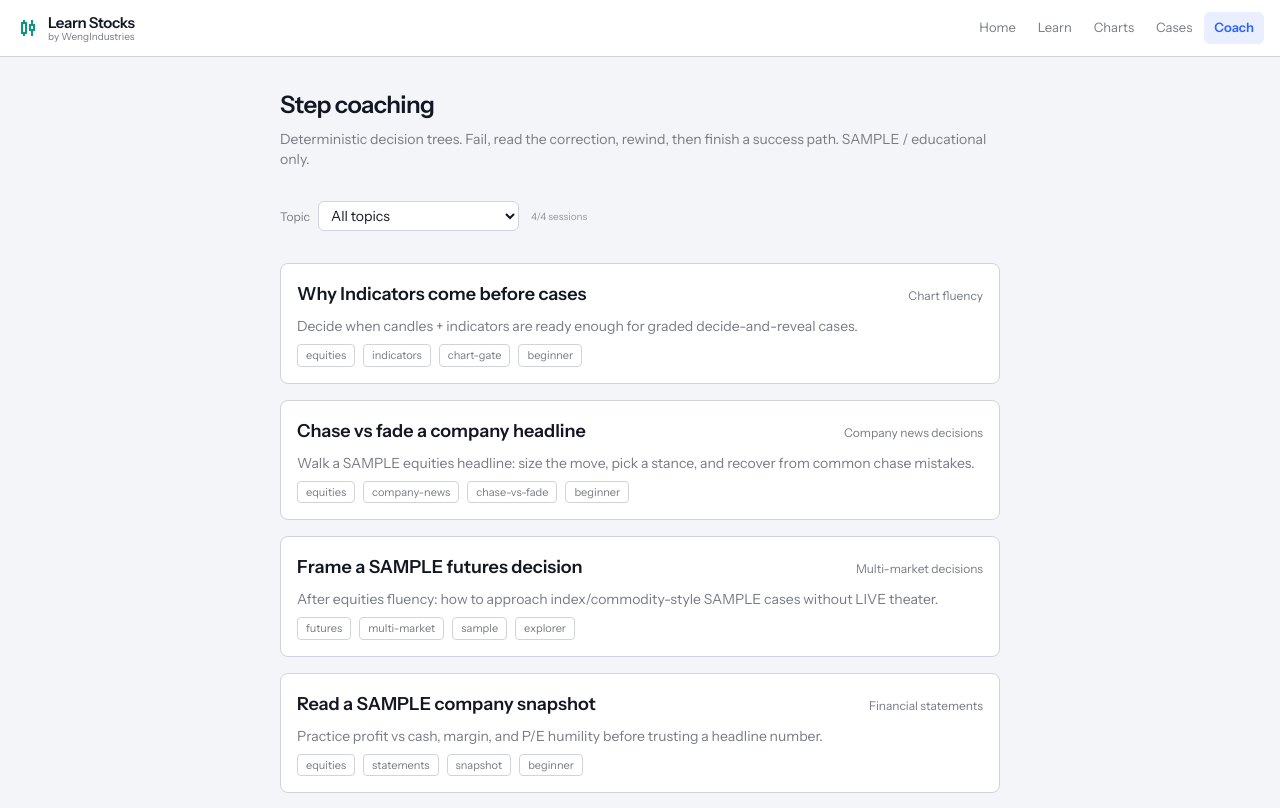
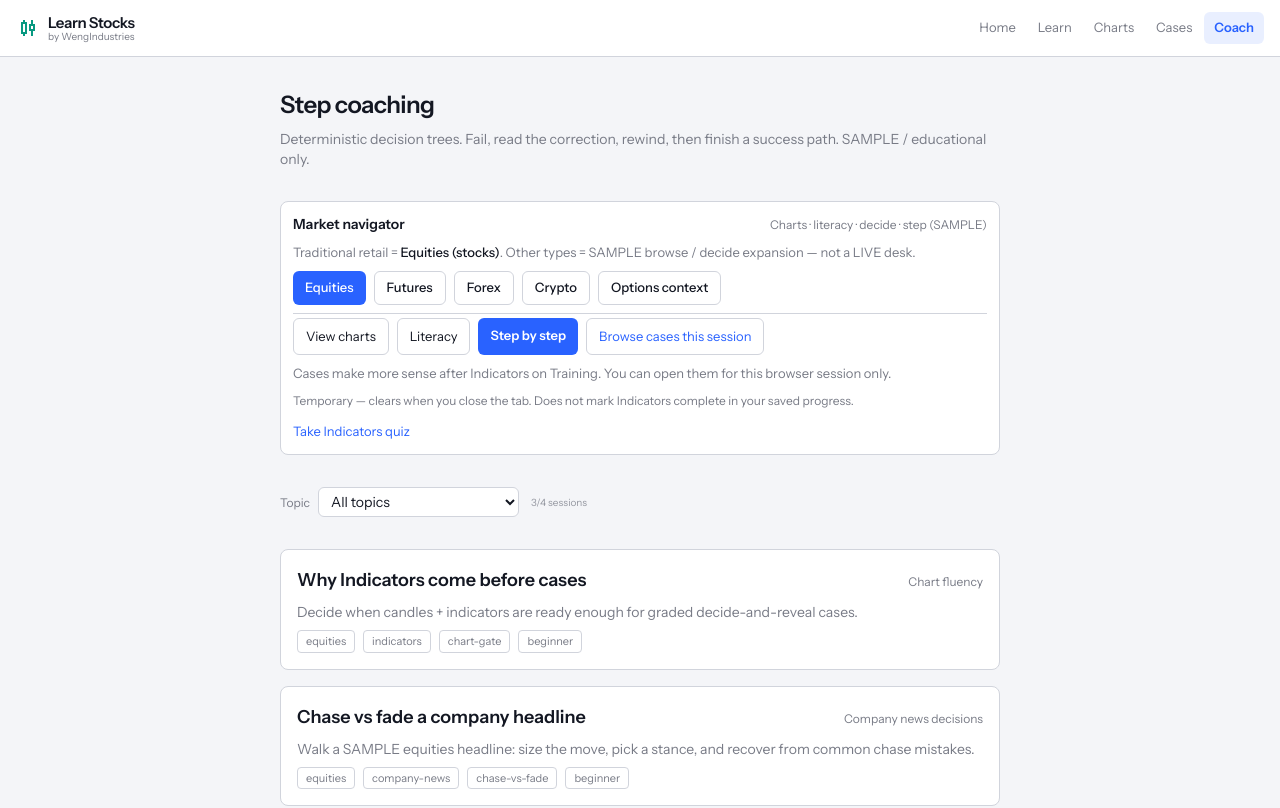
Before and after one commit to Siphon880gh/Stocks-Trainer, a React (Vite) app: page /coach in a window 1280 px wide. Shown: the top 808 px of the page. Built offline with nearby package versions, Linux system fonts and the light colour scheme.

Commit message:
Keep Market navigator, charts, and step coaching on the same market type.
Co-authored-by: Cursor <cursoragent@cursor.com>

```diff
--- a/src/components/MarketNavigator.tsx
+++ b/src/components/MarketNavigator.tsx
@@ -1,10 +1,17 @@
 import { useState } from "react";
-import { Link } from "react-router-dom";
+import { Link, useLocation } from "react-router-dom";
 import type { AssetClass } from "../lib/samplePacks";
+import {
+  CHART_GATE_TRAINING_GROUP,
+  isChartGateComplete,
+  isChartGateTemporarilyBypassed,
+  setChartGateTemporaryBypass,
+} from "../lib/beginnerPath";
 import {
   decideLockCopy,
   decideLockReason,
   marketChartsHref,
+  marketCoachHref,
   marketDecideHref,
   marketLiteracyHref,
   NAVIGATOR_CLASS_LABELS,
@@ -14,20 +21,36 @@ import {
 interface MarketNavigatorProps {
   /** Pre-select from URL `class` */
   initialClass?: AssetClass | null;
+  /** Charts page Class filter — when set, highlight follows it */
+  selectedClass?: AssetClass | null;
+  /** Charts page: update Class + chart when a market type is chosen */
+  onSelectClass?: (assetClass: AssetClass) => void;
   compact?: boolean;
 }
 
 export default function MarketNavigator({
   initialClass = null,
+  selectedClass = null,
+  onSelectClass,
   compact = false,
 }: MarketNavigatorProps) {
-  const [selected, setSelected] = useState<AssetClass | null>(
+  const location = useLocation();
+  const onCoach =
+    location.pathname === "/coach" || location.pathname.startsWith("/coach/");
+  const [internalSelected, setInternalSelected] = useState<AssetClass>(
     initialClass && NAVIGATOR_CLASSES.includes(initialClass)
       ? initialClass
       : "equity",
   );
-
-  const lock = selected ? decideLockReason(selected) : null;
+  const selected =
+    selectedClass && NAVIGATOR_CLASSES.includes(selectedClass)
+      ? selectedClass
+      : internalSelected;
+  const [tempBypass, setTempBypass] = useState(isChartGateTemporarilyBypassed);
+  const gateDone = isChartGateComplete();
+  const lock = selected
+    ? decideLockReason(selected, gateDone || tempBypass)
+    : null;
 
   return (
     <section
@@ -41,7 +64,7 @@ export default function MarketNavigator({
           Market navigator
         </h2>
         <p className="text-[12px] text-muted">
-          Charts · literacy · decide (SAMPLE)
+          Charts · literacy · decide · step (SAMPLE)
         </p>
       </div>
 
@@ -56,7 +79,10 @@ export default function MarketNavigator({
           <button
             key={cls}
             type="button"
-            onClick={() => setSelected(cls)}
+            onClick={() => {
+              setInternalSelected(cls);
+              onSelectClass?.(cls);
+            }}
             className={`px-3 py-1.5 rounded-md text-[13px] font-medium transition-colors ${
               selected === cls
                 ? "bg-primary text-white"
@@ -82,7 +108,28 @@ export default function MarketNavigator({
           >
             Literacy
           </Link>
-          {lock ? (
+          <Link
+            to={marketCoachHref(selected)}
+            className={
+              onCoach
+                ? "px-3 py-2 rounded-md bg-primary text-white text-[13px] font-semibold hover:bg-primary-dim"
+                : "px-3 py-2 rounded-md border border-line text-ink text-[13px] hover:bg-canvas"
+            }
+          >
+            Step by step
+          </Link>
+          {lock === "chart_gate" ? (
+            <button
+              type="button"
+              onClick={() => {
+                setChartGateTemporaryBypass(true);
+                setTempBypass(true);
+              }}
+              className="px-3 py-2 rounded-md border border-line text-primary text-[13px] hover:bg-canvas"
+            >
+              Browse cases this session
+            </button>
+          ) : lock ? (
             <span
               className="px-3 py-2 rounded-md border border-line text-muted text-[13px] cursor-not-allowed"
               title={decideLockCopy(lock)}
@@ -92,7 +139,11 @@ export default function MarketNavigator({
           ) : (
             <Link
               to={marketDecideHref(selected)}
-              className="px-3 py-2 rounded-md bg-primary text-white text-[13px] font-semibold hover:bg-primary-dim"
+              className={
+                onCoach
+                  ? "px-3 py-2 rounded-md border border-line text-ink text-[13px] hover:bg-canvas"
+                  : "px-3 py-2 rounded-md bg-primary text-white text-[13px] font-semibold hover:bg-primary-dim"
+              }
             >
               Decide cases
             </Link>
@@ -100,8 +151,45 @@ export default function MarketNavigator({
         </div>
       ) : null}
 
-      {selected && lock ? (
+      {selected && lock === "chart_gate" ? (
+        <div className="space-y-2">
+          <p className="text-[13px] text-muted leading-relaxed">
+            Cases make more sense after Indicators on Training. You can open
+            them for this browser session only.
+          </p>
+          <p className="text-[12px] text-muted">
+            Temporary — clears when you close the tab. Does not mark Indicators
+            complete in your saved progress.
+          </p>
+          <Link
+            to={`/training?group=${CHART_GATE_TRAINING_GROUP}&start=1`}
+            className="inline-block text-[13px] text-primary hover:underline"
+          >
+            Take Indicators quiz
+          </Link>
+        </div>
+      ) : null}
+
+      {selected && lock && lock !== "chart_gate" ? (
         <p className="text-[13px] text-muted">{decideLockCopy(lock)}</p>
+      ) : null}
+
+      {selected && tempBypass && !gateDone && !lock ? (
+        <div className="space-y-1">
+          <p className="text-[13px] text-muted">
+            Temporary session peek is on — Indicators progress is not saved.
+          </p>
+          <button
+            type="button"
+            onClick={() => {
+              setChartGateTemporaryBypass(false);
+              setTempBypass(false);
+            }}
+            className="text-[13px] text-primary underline"
+          >
+            Turn off temporary peek
+          </button>
+        </div>
       ) : null}
     </section>
   );
--- a/src/lib/marketNavigator.ts
+++ b/src/lib/marketNavigator.ts
@@ -1,5 +1,5 @@
 import type { AssetClass } from "./samplePacks";
-import { isChartGateComplete } from "./beginnerPath";
+import { isChartGateCleared } from "./beginnerPath";
 import { CASE_STUDIES } from "./caseStudies";
 
 export const NAVIGATOR_CLASSES: AssetClass[] = [
@@ -65,6 +65,26 @@ export function marketDecideHref(assetClass: AssetClass): string {
   return `/cases?market=${assetClass}`;
 }
 
+export function marketCoachHref(assetClass: AssetClass): string {
+  return `/coach?class=${assetClass}`;
+}
+
+const CLASS_SESSION_TAGS: Record<AssetClass, string[]> = {
+  equity: ["equities", "equity"],
+  future: ["futures", "future"],
+  forex: ["forex", "fx"],
+  crypto: ["crypto"],
+  option_context: ["options", "option_context", "options-context", "options_context"],
+};
+
+export function coachSessionMatchesClass(
+  tags: string[],
+  assetClass: AssetClass,
+): boolean {
+  const needles = new Set(CLASS_SESSION_TAGS[assetClass]);
+  return tags.some((t) => needles.has(t.trim().toLowerCase()));
+}
+
 export function hasDecidePackForClass(assetClass: AssetClass): boolean {
   return CASE_STUDIES.some(
     (c) => (c.assetClass ?? "equity") === assetClass,
@@ -73,8 +93,11 @@ export function hasDecidePackForClass(assetClass: AssetClass): boolean {
 
 export type DecideLockReason = "chart_gate" | "no_pack" | null;
 
-export function decideLockReason(assetClass: AssetClass): DecideLockReason {
-  if (!isChartGateComplete()) return "chart_gate";
+export function decideLockReason(
+  assetClass: AssetClass,
+  chartGateCleared: boolean = isChartGateCleared(),
+): DecideLockReason {
+  if (!chartGateCleared) return "chart_gate";
   if (!hasDecidePackForClass(assetClass)) return "no_pack";
   return null;
 }
--- a/src/pages/Coach.tsx
+++ b/src/pages/Coach.tsx
@@ -1,11 +1,21 @@
 import { useMemo, useState } from "react";
 import { Link, useSearchParams } from "react-router-dom";
+import MarketNavigator from "../components/MarketNavigator";
 import { listSessions } from "../lib/coaching";
+import {
+  coachSessionMatchesClass,
+  parseMarketClassParam,
+} from "../lib/marketNavigator";
 import { isCoachingSessionComplete } from "../lib/progressStore";
+import type { AssetClass } from "../lib/samplePacks";
 
 export default function Coach() {
   const [searchParams, setSearchParams] = useSearchParams();
   const topicParam = searchParams.get("topic") ?? "";
+  const classFromUrl = parseMarketClassParam(
+    searchParams.get("class") ?? searchParams.get("market"),
+  );
+  const classFilter = classFromUrl ?? "equity";
   const sessions = listSessions();
   const topics = useMemo(
     () => Array.from(new Set(sessions.map((s) => s.topic))).sort(),
@@ -13,14 +23,28 @@ export default function Coach() {
   );
   const [topicFilter, setTopicFilter] = useState(topicParam);
 
-  const filtered = sessions.filter(
-    (s) => !topicFilter || s.topic === topicFilter
-  );
+  const filtered = sessions.filter((s) => {
+    if (topicFilter && s.topic !== topicFilter) return false;
+    if (!coachSessionMatchesClass(s.tags, classFilter)) return false;
+    return true;
+  });
 
   const onTopicChange = (topic: string) => {
     setTopicFilter(topic);
-    if (topic) setSearchParams({ topic });
-    else setSearchParams({});
+    setSearchParams((prev) => {
+      const p = new URLSearchParams(prev);
+      if (topic) p.set("topic", topic);
+      else p.delete("topic");
+      return p;
+    });
+  };
+
+  const onSelectClass = (assetClass: AssetClass) => {
+    setSearchParams((prev) => {
+      const p = new URLSearchParams(prev);
+      p.set("class", assetClass);
+      return p;
+    });
   };
 
   return (
@@ -35,6 +59,13 @@ export default function Coach() {
             path. SAMPLE / educational only.
           </p>
         </div>
+
+        <MarketNavigator
+          compact
+          initialClass={classFilter}
+          selectedClass={classFilter}
+          onSelectClass={onSelectClass}
+        />
 
         <div className="flex flex-wrap items-center gap-3">
           <label className="text-[12px] text-muted">
@@ -58,7 +89,11 @@ export default function Coach() {
         </div>
 
         {filtered.length === 0 ? (
-          <p className="text-sm text-accent-red">No sessions in this topic.</p>
+          <p className="text-sm text-muted">
+            {classFromUrl
+              ? "No step-coaching sessions seeded for this market type yet. Equities (stocks) has the beginner trees; Futures has a SAMPLE framing session."
+              : "No sessions in this topic."}
+          </p>
         ) : (
           <ul className="space-y-4" aria-label="Coaching session catalog">
             {filtered.map((meta) => {
--- a/src/pages/Market.tsx
+++ b/src/pages/Market.tsx
@@ -24,6 +24,11 @@ import { getOverlay, type OverlayDef } from "../lib/overlays";
 import { scanPatterns } from "../lib/patternScan";
 import IndicatorDetailModal from "../components/IndicatorDetailModal";
 import { CHART_GATE_TRAINING_GROUP, isChartGateComplete } from "../lib/beginnerPath";
+import {
+  chartFrequenciesForSeries,
+  inferNativeBarMinutes,
+  ohlcAtFrequency,
+} from "../lib/ohlcData";
 import { parseMarketClassParam } from "../lib/marketNavigator";
 
 const CLASS_LABELS: Record<AssetClass, string> = {
@@ -35,7 +40,7 @@ const CLASS_LABELS: Record<AssetClass, string> = {
 };
 
 export default function Market() {
-  const [searchParams] = useSearchParams();
+  const [searchParams, setSearchParams] = useSearchParams();
   const classFromUrl = parseMarketClassParam(searchParams.get("class"));
   const [assetFilter, setAssetFilter] = useState<MarketAssetFilter>(
     () => classFromUrl ?? "all",
@@ -52,6 +57,21 @@ export default function Market() {
     const cls = classFromUrl ?? "all";
     return listMarketsByAssetClass(cls)[0]?.id ?? "btc";
   });
+
+  const applyAssetFilter = (next: MarketAssetFilter) => {
+    setAssetFilter(next);
+    const list = listMarketsByAssetClass(next);
+    if (list[0]) setMarketId(list[0].id);
+    setSearchParams(
+      (prev) => {
+        const p = new URLSearchParams(prev);
+        if (next === "all") p.delete("class");
+        else p.set("class", next);
+        return p;
+      },
+      { replace: true },
+    );
+  };
 
   useEffect(() => {
     if (!classFromUrl) return;
@@ -71,14 +91,45 @@ export default function Market() {
   const [showGlossary, setShowGlossary] = useState(false);
   const [popover, setPopover] = useState<{ overlayId: string; x: number; y: number } | null>(null);
   const [selectedOverlay, setSelectedOverlay] = useState<OverlayDef | null>(null);
+  const [freqMinutes, setFreqMinutes] = useState<number | null>(null);
 
   const marketInFilter = filteredMarkets.find((m) => m.id === marketId);
   const market = marketInFilter ?? filteredMarkets[0] ?? getMarket(marketId);
   const emptyClass =
     filteredMarkets.length === 0 && assetFilter !== "all";
-  const ohlcData = useMemo(
+  const sourceOhlc = useMemo(
     () => (market ? dataProvider.getOhlc(market.id) ?? [] : []),
     [market, dataProvider],
+  );
+  const nativeMinutes = useMemo(
+    () => inferNativeBarMinutes(sourceOhlc),
+    [sourceOhlc],
+  );
+  const frequencies = useMemo(
+    () => chartFrequenciesForSeries(sourceOhlc),
+    [sourceOhlc],
+  );
+
+  useEffect(() => {
+    if (nativeMinutes == null || freqMinutes == null) return;
+    if (
+      !frequencies.some(
+        (f) => f.minutes === freqMinutes && f.enabled,
+      )
+    ) {
+      setFreqMinutes(nativeMinutes);
+    }
+  }, [nativeMinutes, freqMinutes, frequencies]);
+
+  const resolvedFreq =
+    freqMinutes != null &&
+    frequencies.some((f) => f.minutes === freqMinutes && f.enabled)
+      ? freqMinutes
+      : nativeMinutes;
+
+  const ohlcData = useMemo(
+    () => ohlcAtFrequency(sourceOhlc, resolvedFreq),
+    [sourceOhlc, resolvedFreq],
   );
   const detectedPatterns = useMemo(
     () => (ohlcData.length ? scanPatterns(ohlcData) : []),
@@ -118,7 +169,12 @@ export default function Market() {
 
       {/* Main Content Area */}
       <main className="flex-1 flex flex-col p-4 gap-4 overflow-y-auto relative">
-        <MarketNavigator initialClass={classFromUrl} compact />
+        <MarketNavigator
+          compact
+          initialClass={classFromUrl}
+          selectedClass={assetFilter === "all" ? null : assetFilter}
+          onSelectClass={applyAssetFilter}
+        />
 
         {/* Financials */}
         {market && !emptyClass ? <FinancialsPanel data={ohlcData} /> : null}
@@ -177,10 +233,7 @@ export default function Market() {
             <select
               value={assetFilter}
               onChange={(e) => {
-                const next = e.target.value as MarketAssetFilter;
-                setAssetFilter(next);
-                const list = listMarketsByAssetClass(next);
-                if (list[0]) setMarketId(list[0].id);
+                applyAssetFilter(e.target.value as MarketAssetFilter);
               }}
               className="bg-surface border border-line text-ink px-3 py-2 rounded-md text-sm"
             >
@@ -254,6 +307,10 @@ export default function Market() {
             showBollinger={controls.bollinger}
             height={320}
             statusLabel={`${dataProvider.label} feed`}
+            frequencies={frequencies}
+            frequencyMinutes={resolvedFreq}
+            nativeMinutes={nativeMinutes}
+            onFrequencyMinutes={setFreqMinutes}
           />
         </div>
         ) : null}
@@ -349,18 +406,6 @@ export default function Market() {
           />
         )}
       </main>
-
-      <nav className="shrink-0 border-t border-line bg-surface px-4 pt-3 pb-[max(0.75rem,env(safe-area-inset-bottom))]">
-        <div className="flex justify-center">
-          <Link
-            to="/practice-draw"
-            aria-label="Practice draw"
-            className="flex h-12 w-12 shrink-0 items-center justify-center rounded-full bg-primary text-white shadow-sm hover:bg-primary-dim"
-          >
-            <span className="material-symbols-outlined text-[22px] leading-none">add</span>
-          </Link>
-        </div>
-      </nav>
     </div>
   );
 }
```
